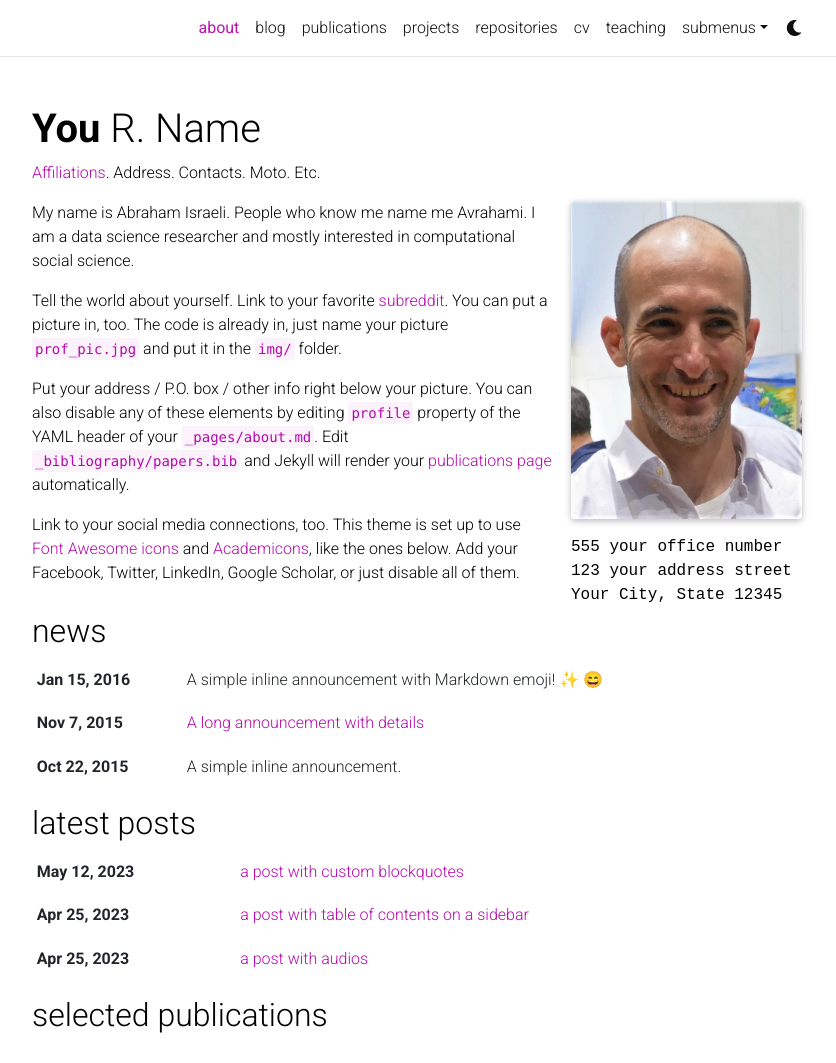
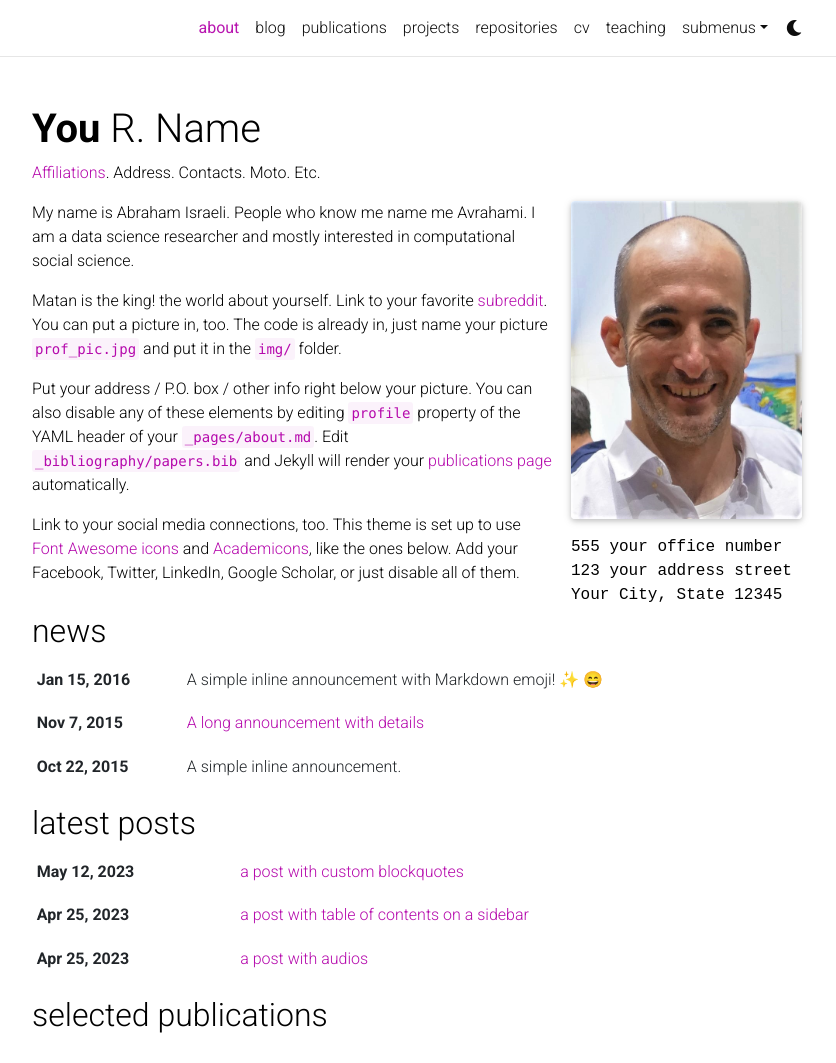
Before and after one commit to abrahami/abrahami.github.io, a Jekyll site: the page built from _pages/about.md, in a window 1280 px wide and 1352 px high, cut to the strip 0-1063 px from the top of the window. Shown: the whole strip, without its empty margins (223-1059 px from the left). Built offline with Jekyll 4.4.1, drawn with Linux system fonts in a browser that asks for light colours; full-size pictures stand in for the smaller copies a plugin makes; emoji names are drawn with the system emoji font; comment, search, counter and statistics services are not loaded; a style sheet for code colours, icons or effects is not loaded.

Commit message:
Codos to Matan

```diff
--- a/_pages/about.md
+++ b/_pages/about.md
@@ -21,7 +21,7 @@ social: true  # includes social icons at the bottom of the page
 
 My name is Abraham Israeli. People who know me name me Avrahami. I am a data science researcher and mostly interested in computational social science.
 
-Tell the world about yourself. Link to your favorite [subreddit](http://reddit.com). You can put a picture in, too. The code is already in, just name your picture `prof_pic.jpg` and put it in the `img/` folder.
+Matan is the king! the world about yourself. Link to your favorite [subreddit](http://reddit.com). You can put a picture in, too. The code is already in, just name your picture `prof_pic.jpg` and put it in the `img/` folder.
 
 Put your address / P.O. box / other info right below your picture. You can also disable any of these elements by editing `profile` property of the YAML header of your `_pages/about.md`. Edit `_bibliography/papers.bib` and Jekyll will render your [publications page](/al-folio/publications/) automatically.
 
```
